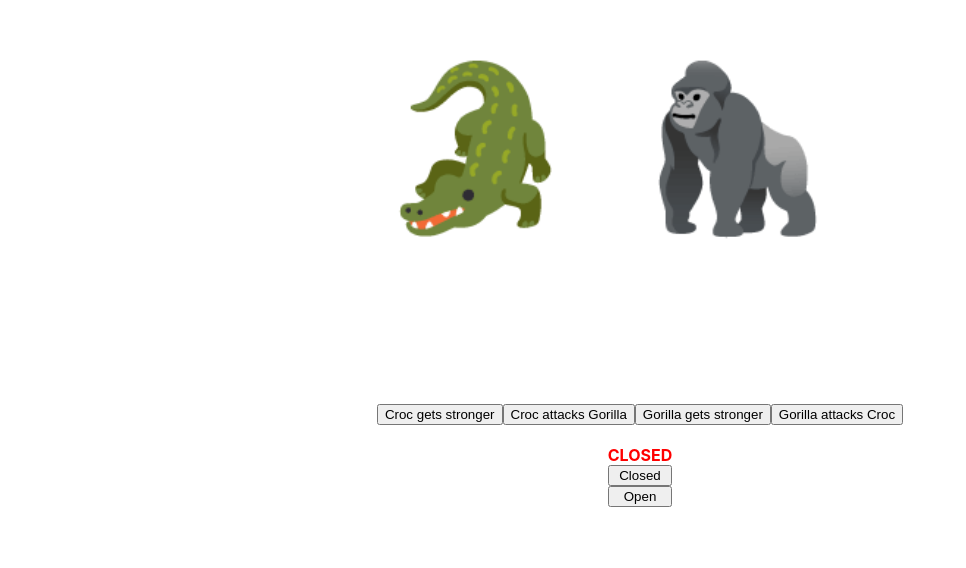
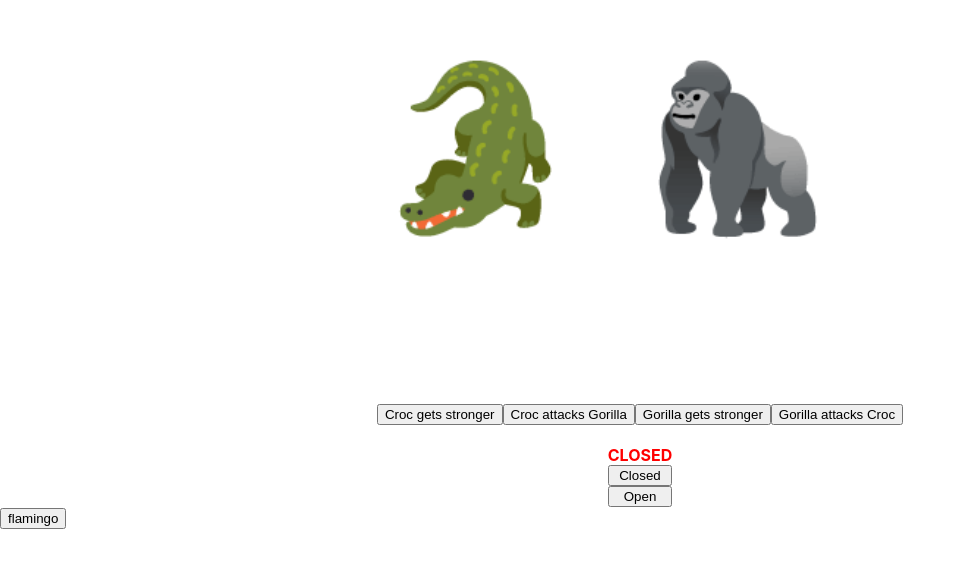
Before and after one commit to oliviaamiller/react-busy-zoo, a React (Create React App) app: page / in a window 1280 px wide. Shown: the part 112-680 px from the top of the page, without its empty margins (0-966 px from the left). Built offline with nearby package versions, Linux system fonts and the light colour scheme.

Commit message:
animal parade with one flamingo button

```diff
--- /dev/null
+++ b/src/Animals/Animal.js
@@ -0,0 +1,6 @@
+export default function Animal(props) {
+  return <div className='animal'>
+    {props.animal === 'flamingo' && '🦩'}
+
+  </div>;
+}
--- /dev/null
+++ b/src/Animals/AnimalList.js
@@ -0,0 +1,10 @@
+import Animal from './Animal';
+
+export default function AnimalList(props) {
+  return (
+    <div className='animal-list'>
+      {props.animalArray.map((animal, i) =>
+        <Animal key={`${animal}-${i}`}
+          animal={animal} />)}
+    </div>);
+}
--- a/src/App.js
+++ b/src/App.js
@@ -1,5 +1,6 @@
 import './App.css';
 import { useState } from 'react';
+import AnimalList from './Animals/AnimalList';
 
 function App() {
 
@@ -27,6 +28,11 @@ function App() {
         <button onClick={() => setIsOpen(false)}>Closed</button>
         <button onClick={() => setIsOpen(true)}>Open</button>
       </div>
+      <AnimalList animalArray={animalArray}/>
+      <div className='parade'>
+        <button onClick={() => setAnimalArray([...animalArray, 'flamingo'])}>flamingo</button>
+
+      </div>
     </div>
   );
 }
```
